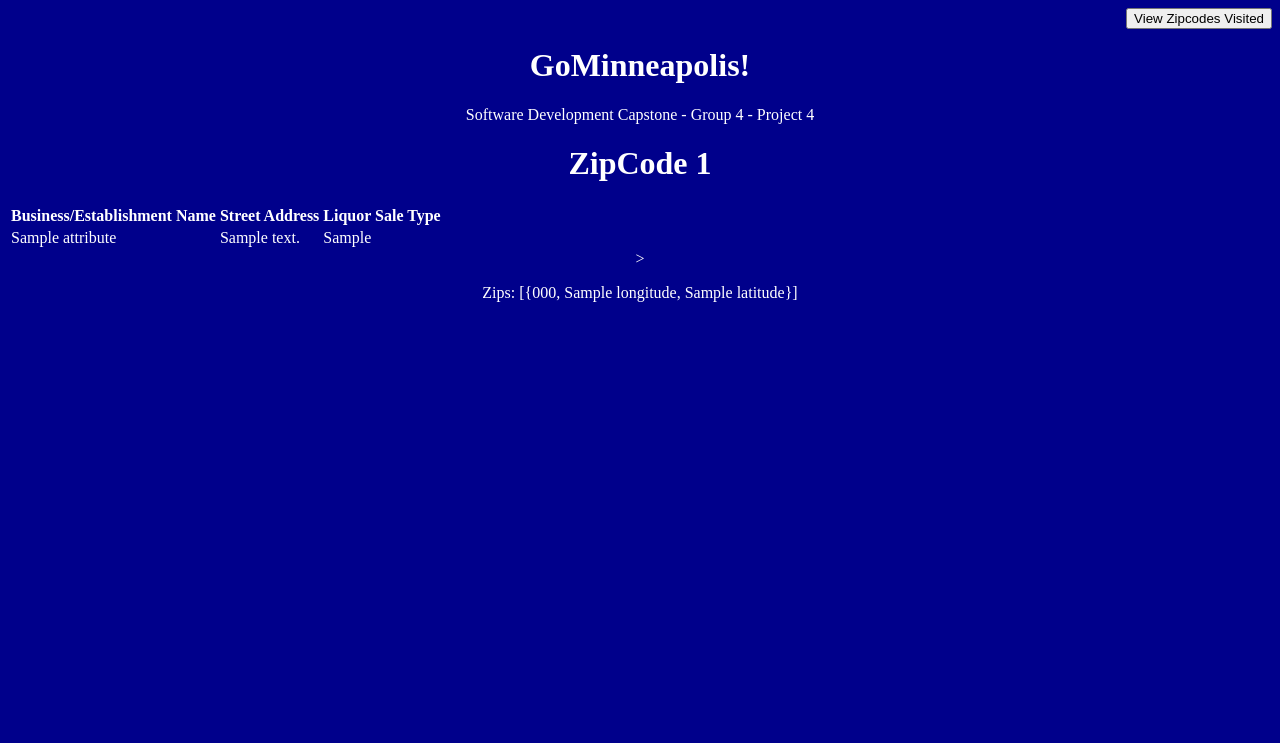
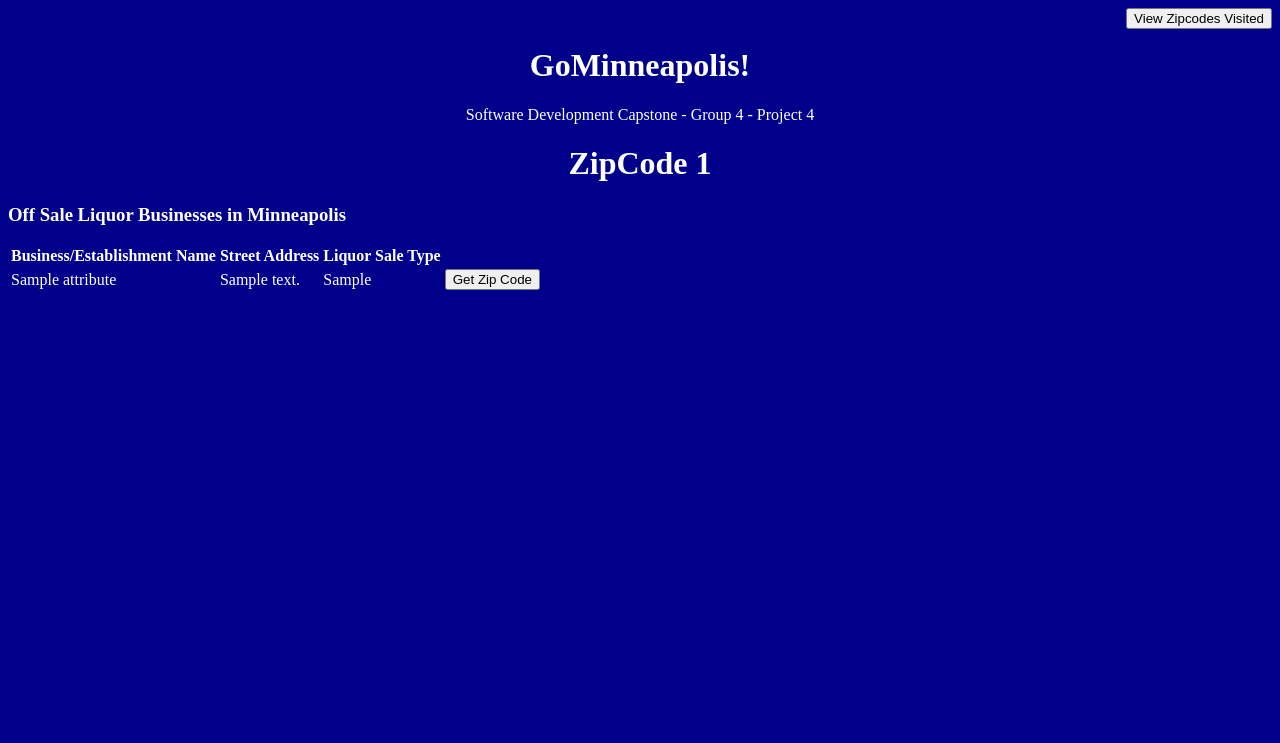
Before and after one commit to travelingspace/sdcGroup4_proj4, a Django app: page /main/1 in a window 1280 px wide. Shown: the top 743 px of the page. Run offline with Django 3.2, Linux system fonts and the light colour scheme; tables that the repository leaves empty hold one stand-in row (values such as "Sample post"); a database or web service that is not in the repository returns one stand-in record (values such as "Sample title"); data that the repository does not hold is empty.

Commit message:
formatted main page for liquor sales

```diff
--- a/GoMinneapolis/home/models.py
+++ b/GoMinneapolis/home/models.py
@@ -25,26 +25,23 @@ class LiquorSales(models.Model):
             name = sto["attributes"]["licenseName"]
             address = sto["attributes"]["address"]
             saleType = sto["attributes"]["liquorType"]
+            lat = sto["attributes"]["lat"]
+            lng = sto["attributes"]["long"]
 
-            new_entry = {name : {"address": address, "saleType": saleType}}
+            new_entry = {name : {"address": address, "saleType": saleType, "lat":lat, "lng":lng}}
             self.liquor_licenses.update(new_entry)
 
             cntr += 1
 
         return self.liquor_licenses
 
-    def lat_long_to_zip(self):
+    def lat_long_to_zip(self, lat, lng):
+       query_string_url = ("https://public.opendatasoft.com/api/records/1.0/search/?dataset=us-zip-code-latitude-and-longitude&facet=state&facet=timezone&facet=dst&facet=city&refine.state=MN&refine.city=Minneapolis&refine.latitude=" + str(lat) + "&refine.longitude=" + str(lng))
+       data = requests.get(query_string_url).json()
 
-       data = requests.get('https://public.opendatasoft.com/api/records/1.0/search/?dataset=us-zip-code-latitude-and-longitude&facet=state&facet=timezone&facet=dst&facet=city&refine.state=MN&refine.city=Minneapolis').json()
+       zip_code = 00000
 
-       self.code_lu = []
+       for i in data["records"]:
+           zip_code = i["fields"]["zip"]
 
-       for codes in data["records"]:
-           zip_code = codes["fields"]["zip"]
-           latti = codes["fields"]["latitude"]
-           longit = codes["fields"]["longitude"]
-
-           new_entry = {zip_code, latti, longit}
-           self.code_lu.append(new_entry)
-
-       return self.code_lu
+       return zip_code
--- a/GoMinneapolis/home/templates/main.html
+++ b/GoMinneapolis/home/templates/main.html
@@ -16,6 +16,8 @@ body{
 
 <h1>ZipCode {{ zip_code }}</h1>
 
+<h3 style="text-align: left !important;">Off Sale Liquor Businesses in Minneapolis</h3>
+<div style="height:500px; width: 45%; overflow-y:scroll; float:left;">
     <table>
             <thead>
                 <tr style="text-align:left;">
@@ -37,22 +39,34 @@ body{
                         {{key}}
                     </td>
                     {% for key, vals in values.items %}
+
+                        {% if key == "lat" %}
+
+                        <td hidden data-info={{vals}}>
+                            {{vals}}
+                        </td>
+                        {% elif key == "lng" %}
+
+                        <td hidden data-info={{vals}}>
+                                {{vals}}
+                        </td>
+
+                        {% else %}
                         <td>
                             {{vals}}
                         </td>
+                        {% endif %}
+
                     {% endfor %}
+                    </td>
+                    <td>
+                        <button onclick="getZip($(this).closest('tr'))">Get Zip Code</button>
                     </td>
                 </tr>
                 {% endfor %}
             </tbody>
-
-</table>>
-
-<p>
-    Zips:
-    {{ zips }}
-</p>
-
+        </table>
+    </div>
 </body>
 
 <script>
@@ -63,4 +77,11 @@ body{
             alert(val);
         });
     });
+
+    function getZip(tr){
+
+        var lat = $(tr).find('td').eq([3]).data("info");
+        var lng = $(tr).find('td').eq([4]).data("info");
+
+    }
 </script>
--- a/GoMinneapolis/home/views.py
+++ b/GoMinneapolis/home/views.py
@@ -11,6 +11,5 @@ def home(request):
 def main(request, zip_code):
     ls = LiquorSales()
     lsales = ls.getBusinesses()
-    zips = ls.lat_long_to_zip()
-    context = { 'liquorStos': lsales, 'zip_code': zip_code, 'zips': zips }
+    context = { 'liquorStos': lsales, 'zip_code': zip_code}
     return render(request, 'main.html', context)
```
Lines whose indentation alone changed are shown as unchanged.
